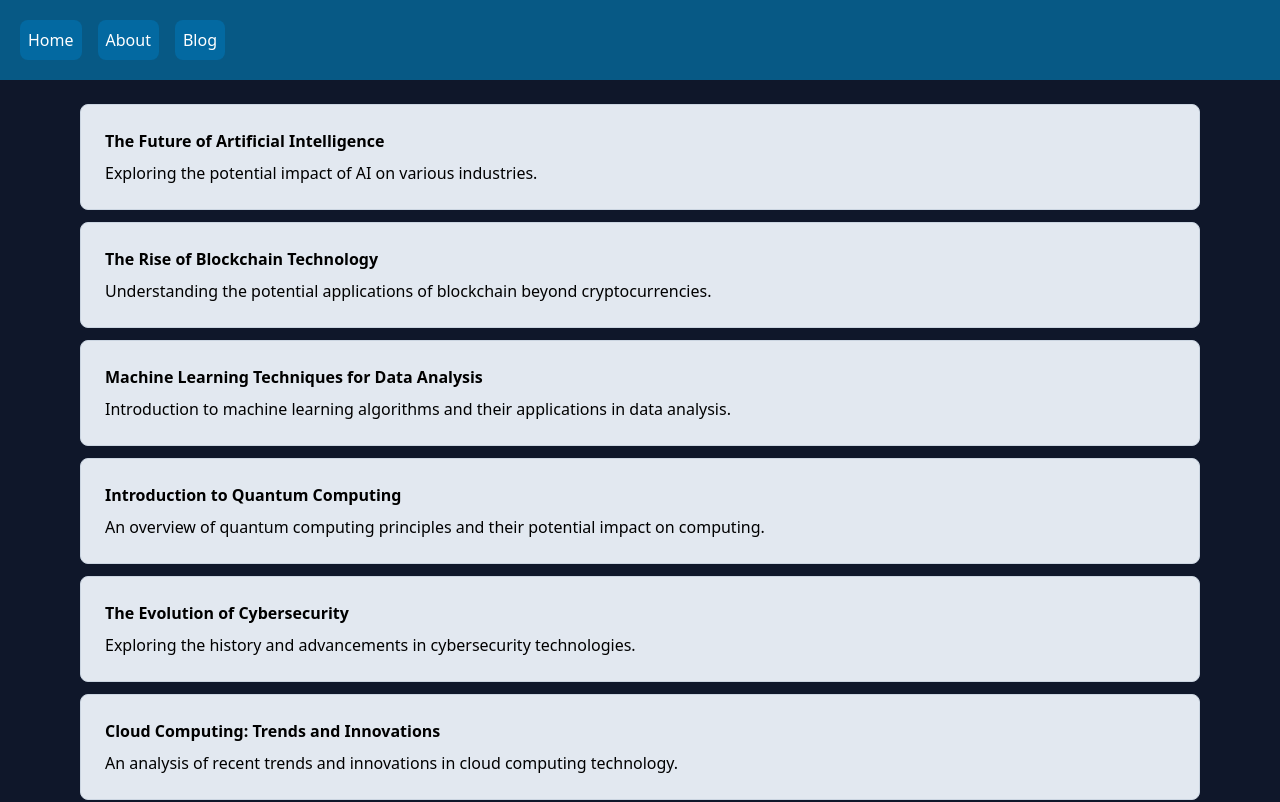
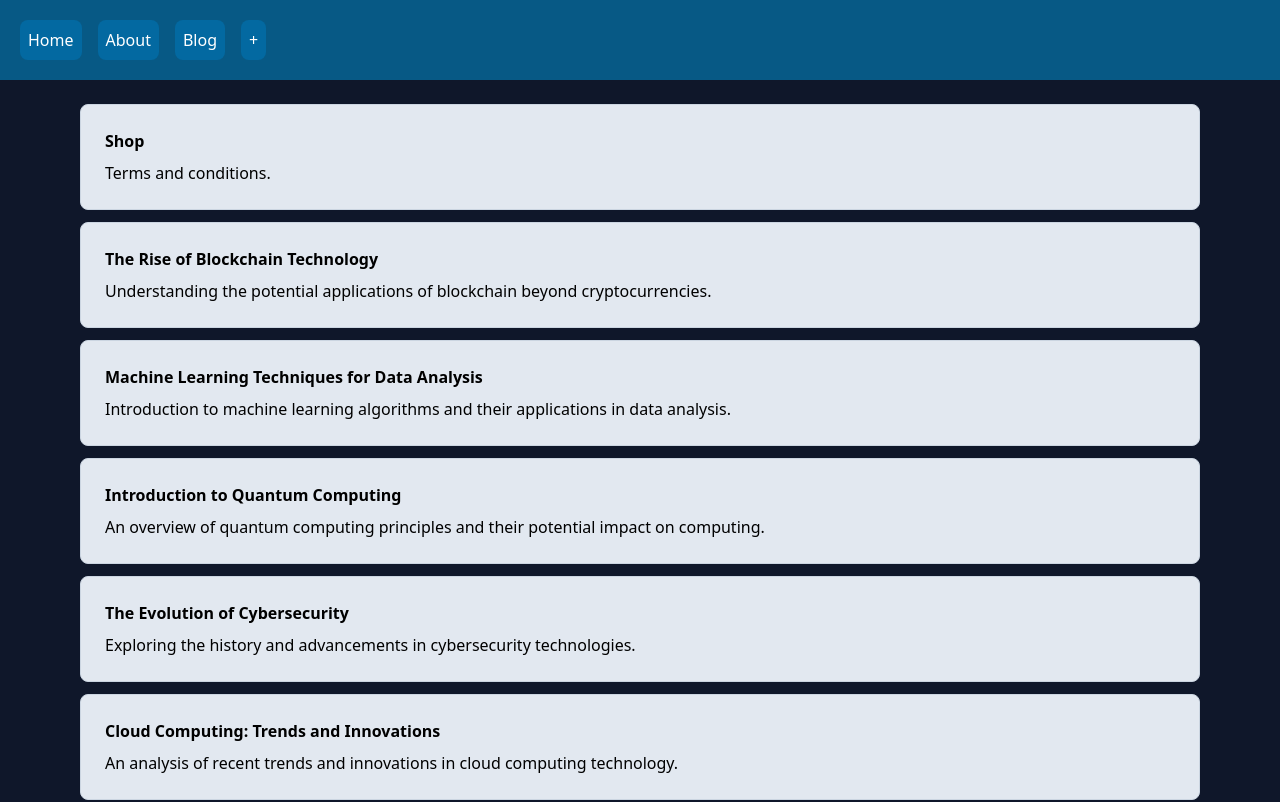
Before and after one commit to Alihasadd/Coupon-site, a React (Create React App) app: page / in a window 1280 px wide. Shown: the top 802 px of the page. Built offline with nearby package versions, Linux system fonts and the light colour scheme.

Commit message:
Added add form

```diff
--- a/src/components/Navbar.jsx
+++ b/src/components/Navbar.jsx
@@ -9,7 +9,7 @@ function Navbar() {
             <Link to="/" className="bg-sky-700 p-2 hover:bg-sky-600 rounded-lg">Home</Link>
             <Link to="/About" className="bg-sky-700 p-2 hover:bg-sky-600 rounded-lg">About</Link>
             <Link to="/Blog" className="bg-sky-700 p-2 hover:bg-sky-600 rounded-lg">Blog</Link>
-
+            <Link to="/addnew" className="bg-sky-700 p-2 hover:bg-sky-600 rounded-lg">+</Link>
         </div>
       </nav>
     </div>
--- a/src/data/Blogs.js
+++ b/src/data/Blogs.js
@@ -4,10 +4,11 @@
   const blogs = [
     {
       id: 1,
-      title: "The Future of Artificial Intelligence",
-      author: "John Smith",
-      excerpt: "Exploring the potential impact of AI on various industries.",
-      body: "Lorem ipsum dolor sit amet, consectetur adipiscing elit. Sed eleifend ante eu massa molestie, sed aliquet risus rutrum. Vestibulum ante ipsum primis in faucibus orci luctus et ultrices posuere cubilia Curae; Ut non est lectus. In vel eros nec turpis consequat cursus. Duis vestibulum vestibulum turpis, non lobortis nulla. Suspendisse potenti. Nulla facilisi. Fusce maximus justo eget nulla faucibus congue. Ut id magna sed nisl vehicula laoreet non a metus. Sed vulputate, mauris sit amet tincidunt laoreet, mauris justo volutpat ante, a posuere dolor nulla vel lorem. Duis ac posuere nulla, a semper sapien. Sed vestibulum sodales felis ut placerat. Quisque et libero bibendum, feugiat lectus et, efficitur lorem.",
+      title: "Shop",
+      author: "Expiration Date",
+      excerpt: "Terms and conditions.",
+      body: "Coupon code photo",
+      photo: ""
     },
     {
       id: 2,
--- /dev/null
+++ b/src/subpages/addform.jsx
@@ -0,0 +1,23 @@
+import React from 'react'
+
+function addform() {
+  return (
+    <div>
+       <div>
+      <div className="grid-cols-1 grid gap-2 bg-slate-900 pt-5">
+    {Rants.map((post) => (
+        <div key={post.id} className=" bg-slate-200 p-5 ml-20 mr-20 mt-1  rounded-lg  hover:bg-white relative" >
+            <h2 className="font-bold p-1 justify-center">{post.title}</h2>
+            <p className="font-normal p-1">{post.excerpt}</p>
+            <span className="bg-orange-500 absolute top-0 right-4 p-1 rounded-b-lg">5 Min Read</span>
+
+
+
+
+         </div>
+    ))}
+    </div>
+  )
+}
+
+export default addform
```
